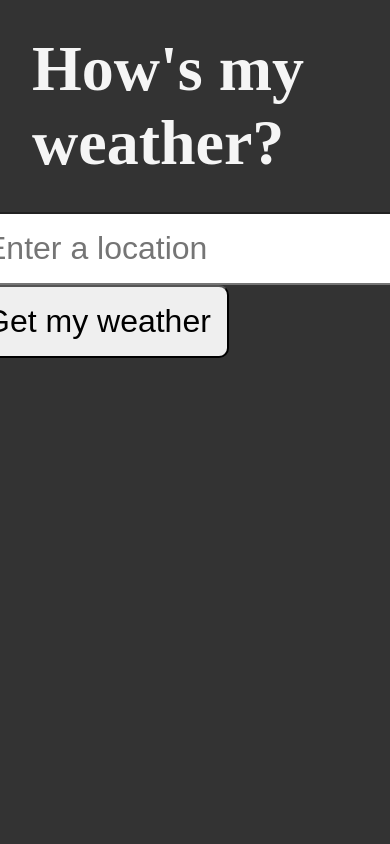
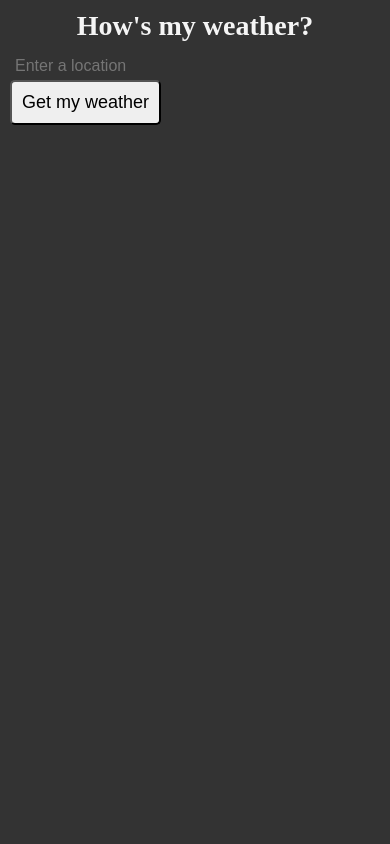
Before and after one commit to Meiroudii/weather-on-flask, a Flask app: page / in a window 390 px wide; the page is wider, and only the part inside the window is pictured. Run offline with Flask 3, Linux system fonts and the light colour scheme.

Commit message:
Rework media query style.css

```diff
--- a/static/styles/style.css
+++ b/static/styles/style.css
@@ -22,164 +22,49 @@ input, button {
     border-radius: 10px;
 }
 
-@media screen and (max-width: 300px) {
+.weather-result {
+    border-radius: 10px;
+    font-family: cursive, arial;
+    border: 5px solid #b19dff;
+    padding: 20px;
+    margin: 10px;
+    text-align: center;
+}
+@media (min-width: 600px) {
+
+}
+@media (max-width: 599px) {
     body {
-        padding: 1.5rem;
-        min-height: 50vh;
+        padding: 10px;
+        background-color: #333;
+        color: whitesmoke;
+        min-height: 100vh;
         display: flex;
-        justify-content: center;
+        flex-direction: column;
         align-items: center;
-        font-size: 1.1rem;
-        padding: 0;
-}
-    input, button {
-        font-size: 1.1rem;
-        padding: 0;
-        border-radius: 10px;
-    }
-/*
-@media screen and (min-width: 480px) {
-    body {
-        padding: 1.5rem;
-        min-height: 50vh;
-        display: flex;
-        justify-content: center;
-        align-items: center;
-        font-size: 1.1rem;
-        padding: 0;
-}
-    input, button {
-        font-size: 1.1rem;
-        padding: 0;
-        border-radius: 10px;
+        gap: 10px;
+        font-size: 14px;
     }
 
-@media screen and (max-width: 600px) {
-    body {
-        padding: 1.5rem;
-        min-height: 50vh;
-        display: flex;
-        justify-content: center;
-        align-items: center;
-        font-size: 1.1rem;
-        padding: 0;
-}
-    input, button {
-        font-size: 1.1rem;
-        padding: 0;
+    input {
+        font-size: 1rem;
+        padding: 5px;
+        border-radius: 5px;
+        border: none;
+        color: whitesmoke;
+        background: #3330;
+    }
+    button {
+        font-size: 18px;
+        padding: 10px;
+        border-radius: 5px;
+    }
+    .weather-result {
         border-radius: 10px;
-    }
-
-/* For Tablet View */
-@media screen and (min-device-width: 768px)
-    and (max-device-width: 1024px) {
-    body {
-        width: 400px;
-        height: 400px;
-        background-color: #333;
-        color: #fff;
-    }
-    input, button {
-        font-size: 1.1rem;
-        padding: 0;
-        border-radius: 10px;
+        font-family: cursive, arial;
+        border: 2px solid #b19dff;
+        padding: 5px;
+        margin: 5px;
+        text-align: center;
     }
 }
-
-/* For Mobile Portrait View */
-@media screen and (max-device-width: 480px)
-    and (orientation: portrait) {
-    body {
-        width: 200px;
-        height: 200px;
-        background-color: #333;
-        color: #fff;
-    }
-    input, button {
-        font-size: 1.1rem;
-        padding: 0;
-        border-radius: 10px;
-    }
-}
-
-/* For Mobile Landscape View */
-@media screen and (max-device-width: 640px)
-    and (orientation: landscape) {
-    body {
-        width: 400px;
-        height: 200px;
-        background-color: #333;
-        color: #fff;
-    }
-    input, button {
-        font-size: 1.1rem;
-        padding: 0;
-        border-radius: 10px;
-    }
-}
-
-/* For Mobile Phones Portrait or Landscape View */
-@media screen
-    and (max-device-width: 640px) {
-    body {
-        width: 400px;
-        height: 200px;
-        background-color: #333;
-        color: #fff;
-    }
-    input, button {
-        font-size: 1.1rem;
-        padding: 0;
-        border-radius: 10px;
-    }
-}
-
-/* For iPhone 4 Portrait or Landscape View */
-@media screen and (min-device-width: 320px)
-    and (-webkit-min-device-pixel-ratio: 2) {
-    body{
-        width: 400px;
-        height: 400px;
-        background-color: #333;
-        color: #fff;
-    }
-    input, button {
-        font-size: 1.1rem;
-        padding: 0;
-        border-radius: 10px;
-    }
-}
-
-/* For iPhone 5 Portrait or Landscape View */
-@media (device-height: 568px)
-    and (device-width: 320px)
-    and (-webkit-min-device-pixel-ratio: 2) {
-    body{
-        width: 400px;
-        height: 400px;
-        background-color: #333;
-        color: #fff;
-    }
-    input, button {
-        font-size: 1.1rem;
-        padding: 0;
-        border-radius: 10px;
-    }
-}
-
-/* For iPhone 6 and 6 plus Portrait or Landscape View */
-@media (min-device-height: 667px)
-    and (min-device-width: 375px)
-    and (-webkit-min-device-pixel-ratio: 3) {
-    body {
-        width: 400px;
-        height: 400px;
-        background-color: #333;
-        color: #fff;
-    }
-    input, button {
-        font-size: 1.1rem;
-        padding: 0;
-        border-radius: 10px;
-    }
-};
```
Also changed, not shown: templates/weather.html (+6 -4 lines).
